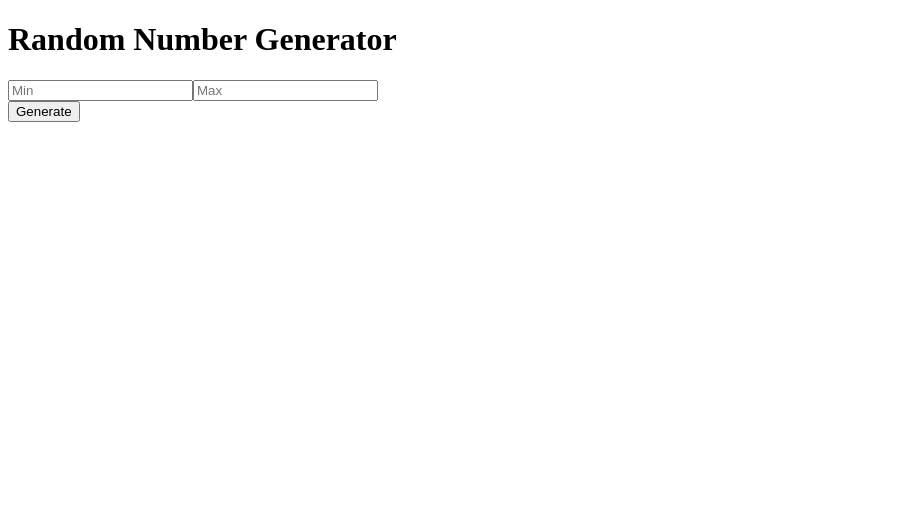
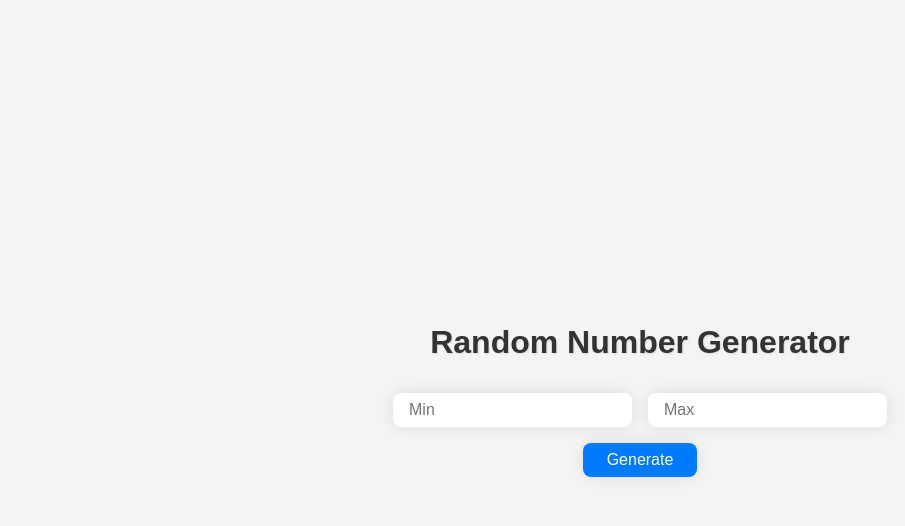
Before and after one commit to exomond/first-app, a React (Vite) app in the folder first-app/random-number-generator/: page / in a window 1280 px wide. Shown: the top 526 px of the page, without its empty margins (0-905 px from the left). Built offline with nearby package versions, Linux system fonts and the light colour scheme.

Commit message:
This is where we apply CSS styles to app.jsx in app.css

```diff
--- a/first-app/random-number-generator/src/App.css
+++ b/first-app/random-number-generator/src/App.css
@@ -41,3 +41,61 @@
   color: #888;
 }
  */
+
+/* Basic Reset */
+
+.App {
+  background-color: #f4f4f4;
+  height: 100vh;
+  display: flex;
+  justify-content: center;
+  align-items: center;
+  flex-direction: column;
+}
+
+h1 {
+  color: #333;
+  margin-bottom: 2rem;
+  text-shadow: 1px 1px 2px rgba(0, 0, 0, 0.1);
+}
+
+div {
+  margin-bottom: 1rem;
+}
+
+input {
+  padding: 0.5rem 1rem;
+  margin: 0 0.5rem;
+  border: none;
+  border-radius: 8px;
+  outline: none;
+  font-size: 1rem;
+  box-shadow: 0 0 15px rgba(0, 0, 0, 0.1);
+}
+
+button {
+  padding: 0.5rem 1.5rem;
+  border: none;
+  border-radius: 8px;
+  background-color: #007BFF;
+  color: #fff;
+  font-size: 1rem;
+  cursor: pointer;
+  transition: background-color 0.3s ease;
+  box-shadow: 0 0 15px rgba(0, 0, 0, 0.1);
+}
+
+button:hover {
+  background-color: #0056b3;
+}
+
+h2 {
+  color: #333;
+  margin-bottom: 1rem;
+}
+
+p {
+  font-size: 2rem;
+  font-weight: bold;
+  color: #007BFF;
+}
--- a/first-app/random-number-generator/src/App.jsx
+++ b/first-app/random-number-generator/src/App.jsx
@@ -1,7 +1,5 @@
-import reactLogo from './assets/react.svg'
-import viteLogo from '/vite.svg'
 import './App.css'
-import React, { useState } from 'react';
+import { useState } from 'react';
 
 function App() {
   // State to hold the input values and the random number
--- a/first-app/random-number-generator/src/index.css
+++ b/first-app/random-number-generator/src/index.css
@@ -68,3 +68,10 @@ button:focus-visible {
   }
 }
  */
+
+* {
+  margin: 0;
+  padding: 0;
+  box-sizing: border-box;
+  font-family: 'Arial', sans-serif;
+}
```
